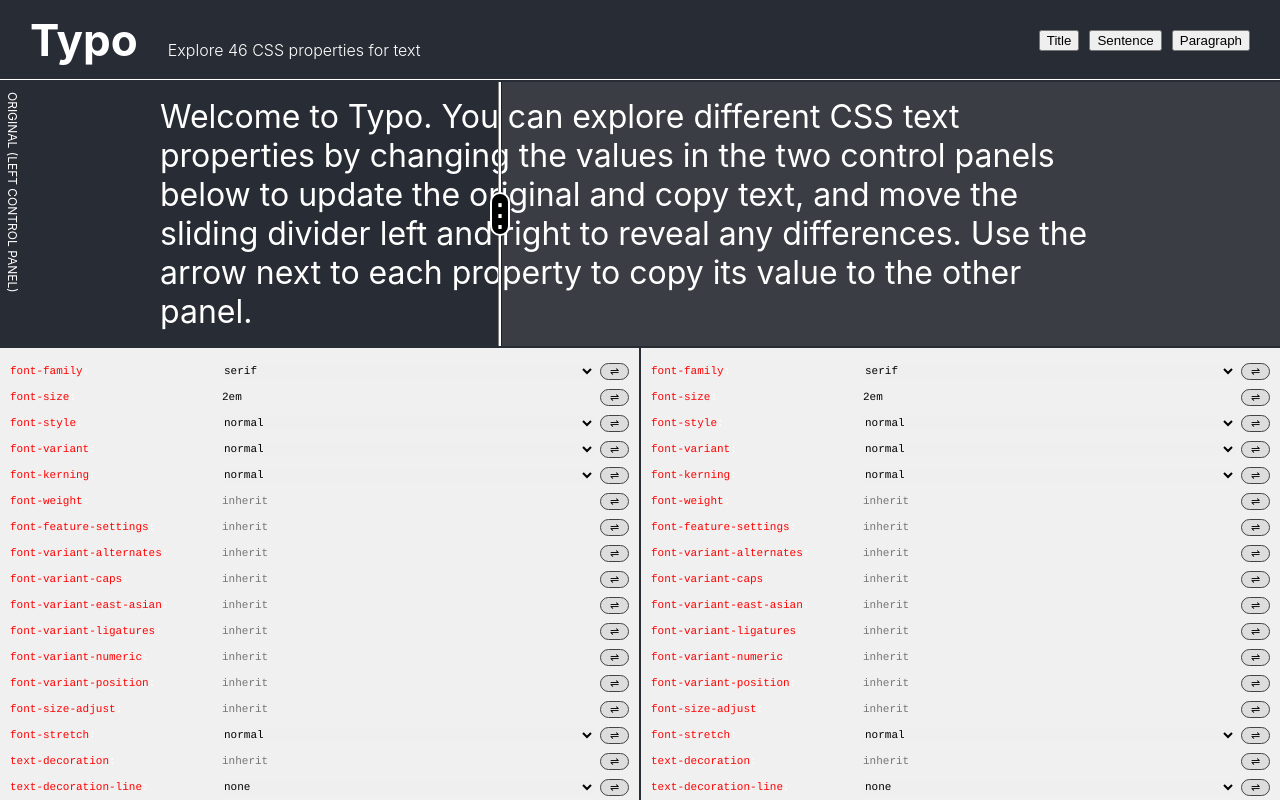
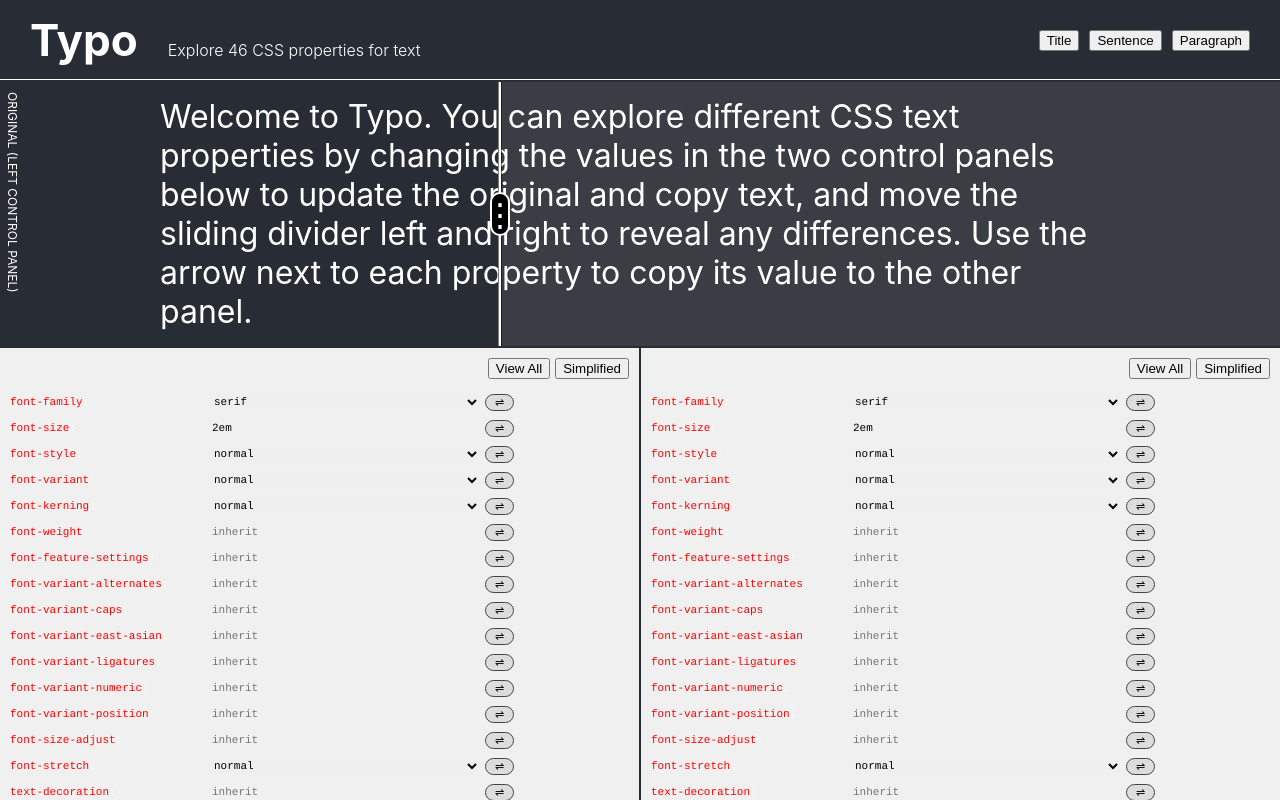
Before and after one commit to onion2k/typo, a React (Create React App) app: page / in a window 1280 px wide. Built offline with nearby package versions, Linux system fonts and the light colour scheme.

Commit message:
Started controller header

```diff
--- a/src/Components/Controller.css
+++ b/src/Components/Controller.css
@@ -1,54 +1,15 @@
 .controller {
   background-color: #f0f0f0;
-  padding: 10px;
-  font-size: 11px;
-  font-family: Courier, monospace;
-  text-transform: lowercase;
-  display: grid;
-  grid-template-columns: 210px 1fr 34px;
-  grid-auto-rows: 26px;
-  grid-gap: 0;
-  align-items: center;
   overflow: scroll;
 }
 
-.controller > label > a {
-  color: red;
-  text-decoration: none;
+.controller-options {
+  display: flex;
+  flex-direction: row;
+  justify-content: flex-end;
+  padding: 10px 10px 0;
 }
 
-.controller > label:after {
-  content: ":";
+.controller-options > button {
+  margin-left: 5px;
 }
-
-.controller > input {
-  color: black;
-  background-color: #f0f0f0;
-  border: none;
-  font-size: 11px;
-  font-family: Courier, monospace;
-}
-
-.controller > input[value="inherit"] {
-  color: #888888;
-}
-
-.controller > button {
-  margin-left: 5px;
-  color: black;
-  background-color: #ddd;
-  border: 1px solid #444;
-  font-size: 11px;
-  font-family: Courier, monospace;
-  border-radius: 12px;
-}
-
-.controller > select {
-  color: black;
-  border: none;
-  padding: 0;
-  margin: 0;
-  font-size: 11px;
-  font-family: Courier, monospace;
-  border-radius: 2px;
-}
--- a/src/Components/Controller.js
+++ b/src/Components/Controller.js
@@ -1,66 +1,19 @@
-import React from "react";
+import React, { useState } from "react";
+import Properties from "./Properties"
 import "./Controller.css";
 
-const cssdata = require("../ctf.json");
-const cssTextFeatures = cssdata.cssTextFeatures;
+export default function Controller(data) {
 
-export default function Controller(data) {
-  const update = e => {
-    const style = { ...data.style };
-    style[e.target.name] = e.target.value;
-    data.update({ ...style });
-  };
+  const [view, setView] = useState('all');
 
-  const settings = cssTextFeatures.map(s => {
-    let input = (
-      <input
-        name={s.name}
-        type="text"
-        onChange={update}
-        placeholder="inherit"
-        value={data.style[s.name]}
-      />
-    );
-    if (s.options) {
-      input = (
-        <select name={s.name} onChange={update} value={data.style[s.name]}>
-          {s.options.map(o => {
-            return (
-              <option key={o} value={o}>
-                {o}
-              </option>
-            );
-          })}
-          <option key={"inherit"} value={"inherit"}>
-            {"inherit"}
-          </option>
-          <option key={"initial"} value={"initial"}>
-            {"initial"}
-          </option>
-          <option key={"unset"} value={"unset"}>
-            {"unset"}
-          </option>
-        </select>
-      );
-    }
-    return (
-      <React.Fragment key={s.name}>
-        <label htmlFor={s.name}>
-          <a
-            target="_BLANK"
-            href={`https://developer.mozilla.org/en-US/docs/Web/CSS/${s.label}`}
-            rel="noopener noreferrer"
-          >
-            {s.label}
-          </a>
-        </label>
-        {input}
-        <button onClick={() => data.transfer(s.name, data.style[s.name])}>
-          ⇌
-        </button>
-      </React.Fragment>
-    );
-  });
+  return (
+    <div className="controller">
+      <div className="controller-options">
+        <button onClick={()=>{ setView('all'); }}>View All</button>
+        <button onClick={()=>{ setView('simplified'); }}>Simplified</button>
+      </div>
+      <Properties {...data} view={view} />
+    </div>
+  );
 
-  return <div className="controller">{settings}</div>;
 }
--- /dev/null
+++ b/src/Components/Properties.css
@@ -0,0 +1,53 @@
+.properties {
+  background-color: #f0f0f0;
+  padding: 10px;
+  font-size: 11px;
+  font-family: Courier, monospace;
+  text-transform: lowercase;
+  display: grid;
+  grid-template-columns: 200px 270px 34px;
+  grid-auto-rows: 26px;
+  grid-gap: 0;
+  align-items: center;
+}
+
+.properties > label > a {
+  color: red;
+  text-decoration: none;
+}
+
+.properties > label:after {
+  content: ":";
+}
+
+.properties > input {
+  color: black;
+  background-color: #f0f0f0;
+  border: none;
+  font-size: 11px;
+  font-family: Courier, monospace;
+}
+
+.properties > input[value="inherit"] {
+  color: #888888;
+}
+
+.properties > button {
+  margin-left: 5px;
+  color: black;
+  background-color: #ddd;
+  border: 1px solid #444;
+  font-size: 11px;
+  font-family: Courier, monospace;
+  border-radius: 12px;
+}
+
+.properties > select {
+  color: black;
+  border: none;
+  padding: 0;
+  margin: 0;
+  font-size: 11px;
+  font-family: Courier, monospace;
+  border-radius: 2px;
+}
--- /dev/null
+++ b/src/Components/Properties.js
@@ -0,0 +1,70 @@
+import React from "react";
+import "./Properties.css";
+
+const cssdata = require("../ctf.json");
+const cssTextFeatures = cssdata.cssTextFeatures;
+
+export default function Properties(data) {
+
+  const { view } = data;
+
+  const update = e => {
+    const style = { ...data.style };
+    style[e.target.name] = e.target.value;
+    data.update({ ...style });
+  };
+
+  const properties = cssTextFeatures.map(s => {
+    if (view==='simplified' && s.simple!==true) { return null; }
+    let input = (
+      <input
+        name={s.name}
+        type="text"
+        onChange={update}
+        placeholder="inherit"
+        value={data.style[s.name]}
+      />
+    );
+    if (s.options) {
+      input = (
+        <select name={s.name} onChange={update} value={data.style[s.name]}>
+          {s.options.map(o => {
+            return (
+              <option key={o} value={o}>
+                {o}
+              </option>
+            );
+          })}
+          <option key={"inherit"} value={"inherit"}>
+            {"inherit"}
+          </option>
+          <option key={"initial"} value={"initial"}>
+            {"initial"}
+          </option>
+          <option key={"unset"} value={"unset"}>
+            {"unset"}
+          </option>
+        </select>
+      );
+    }
+    return (
+      <React.Fragment key={s.name}>
+        <label htmlFor={s.name}>
+          <a
+            target="_BLANK"
+            href={`https://developer.mozilla.org/en-US/docs/Web/CSS/${s.label}`}
+            rel="noopener noreferrer"
+          >
+            {s.label}
+          </a>
+        </label>
+        {input}
+        <button onClick={() => data.transfer(s.name, data.style[s.name])}>
+          ⇌
+        </button>
+      </React.Fragment>
+    );
+  });
+
+  return <div className="properties">{properties}</div>;
+}
--- a/src/ctf.json
+++ b/src/ctf.json
@@ -14,13 +14,15 @@
         "Verdana, Arial, Helvetica, sans-serif",
         "Lucida Console, Courier, monospace",
         "custom"
-      ]
+      ],
+      "simple": true
     },
     { "name": "fontSize", "label": "Font-Size" },
     {
       "name": "fontStyle",
       "label": "font-style",
-      "options": ["normal", "italic", "oblique"]
+      "options": ["normal", "italic", "oblique"],
+      "simple": true
     },
     {
       "name": "fontVariant",
@@ -84,7 +86,8 @@
     },
     {
       "name": "textDecoration",
-      "label": "text-decoration"
+      "label": "text-decoration",
+      "simple": true
     },
     {
       "name": "textDecorationLine",
@@ -149,7 +152,8 @@
     {
       "name": "textAlign",
       "label": "text-align",
-      "options": ["left", "right", "center", "justify"]
+      "options": ["left", "right", "center", "justify"],
+      "simple": true
     },
     {
       "name": "textAlignLast",
@@ -171,11 +175,13 @@
         "normal",
         "embed",
         "bidi-override"
-      ]
+      ],
+      "simple": true
     },
     {
       "name": "textOrientation",
-      "label": "text-orientation"
+      "label": "text-orientation",
+      "simple": true
     },
     {
       "name": "textRendering",
@@ -185,7 +191,8 @@
         "optimizeSpeed",
         "optimizeLegibility",
         "geometricPrecision"
-      ]
+      ],
+      "simple": true
     },
     {
       "name": "wordBreak",
@@ -215,16 +222,22 @@
     {
       "name": "whiteSpace",
       "label": "white-space",
-      "options": ["normal", "pre", "nowrap"]
+      "options": ["normal", "pre", "nowrap"],
+      "simple": true
     },
     {
       "name": "wordSpacing",
       "label": "word-spacing"
     },
-    { "name": "letterSpacing", "label": "Letter-spacing" },
-    { "name": "lineHeight", "label": "Line-Height" },
-    { "name": "color", "label": "Color" },
-    { "name": "maxWidth", "label": "Max-Width" },
-    { "name": "transform", "label": "transform" }
+    { "name": "letterSpacing", "label": "Letter-spacing",
+      "simple": true },
+    { "name": "lineHeight", "label": "Line-Height",
+      "simple": true },
+    { "name": "color", "label": "Color",
+      "simple": true },
+    { "name": "maxWidth", "label": "Max-Width",
+      "simple": true },
+    { "name": "transform", "label": "transform",
+      "simple": true }
   ]
 }
```
Also changed, not shown: 1 other file (tests, documents, lock files or other folders).
